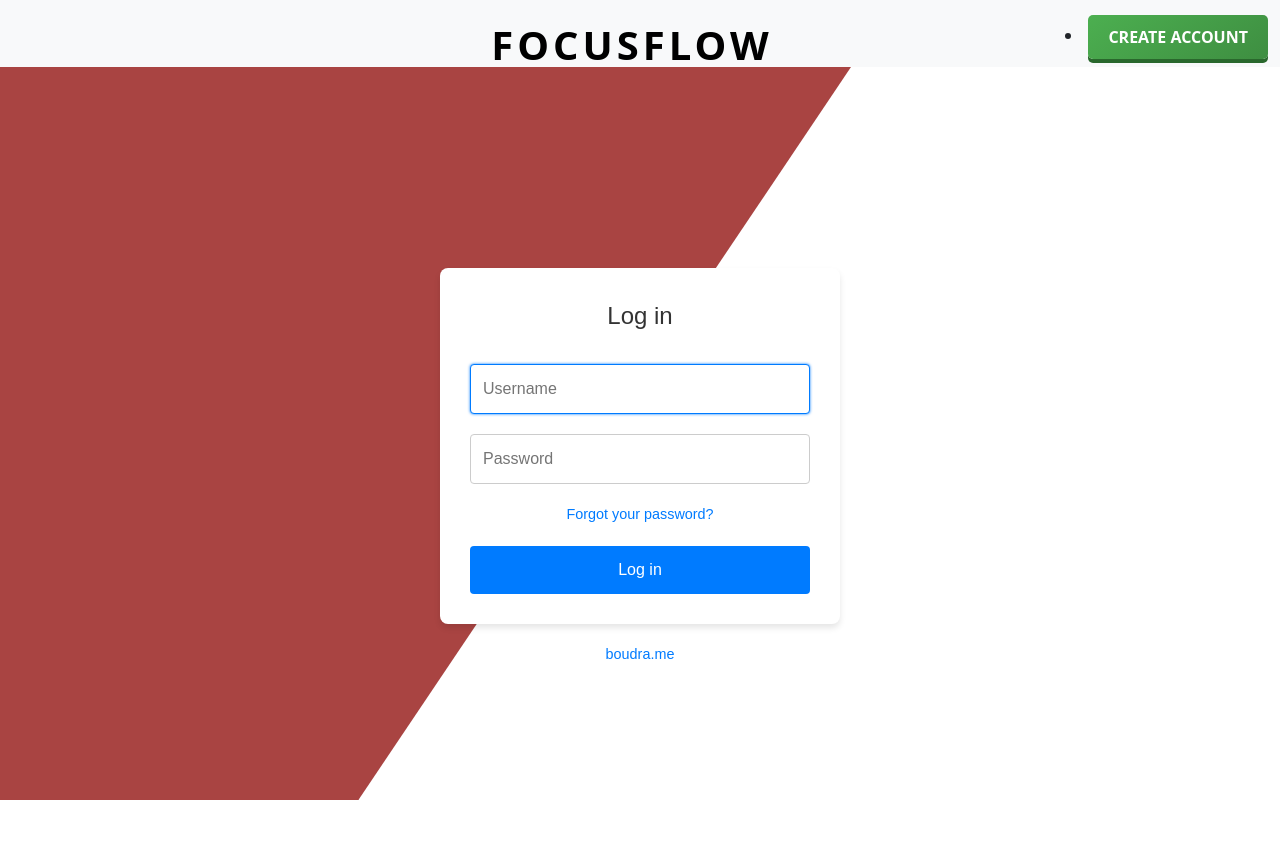
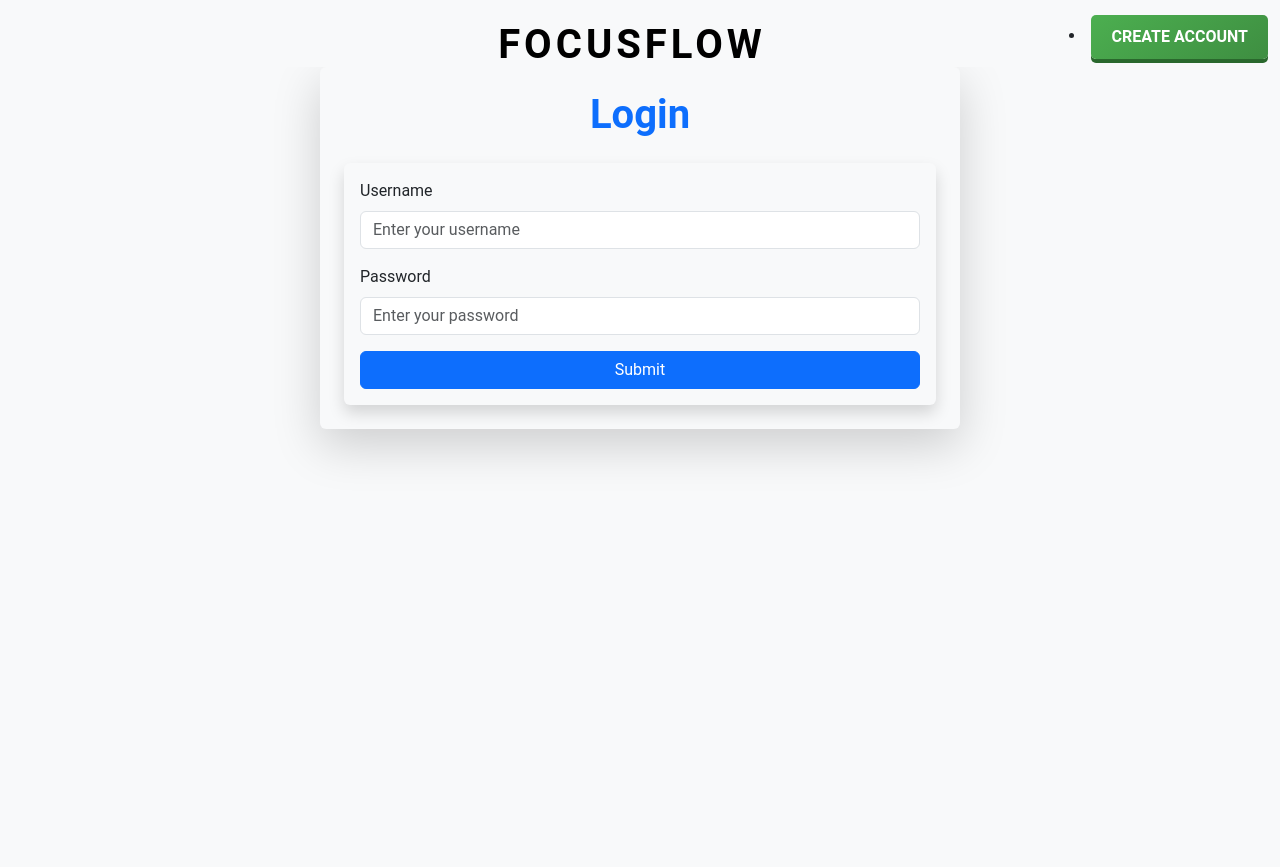
Before and after one commit to KaceyStarr/CSCI3340, a Django app: page / in a window 1280 px wide; the page is wider, and only the part inside the window is pictured. After the commit the page ends 458 px from the top of that part, so only its background shows below. Run offline with Django 5.2, Linux system fonts and the light colour scheme.

Commit message:
homeHTMLTodoLIstUpdated

```diff
--- a/app/templates/home.html
+++ b/app/templates/home.html
@@ -1,137 +1,164 @@
 {% extends 'base.html' %}
 {% block content %}
 
+<div class="col-md-6 offset-md-3 shadow-lg p-4 rounded bg-light">
+  {% if user.is_authenticated %}
+    <h1 class="text-center text-danger mb-4">Welcome, {{ user.username }}!</h1>
+    <div class="mt-4">
+      <h2 class="text-secondary mb-3">Your To-Do List</h2>
+
+      <!-- Input for adding a task -->
+      <div class="input-group mb-3">
+        <input id="taskInput" type="text" class="form-control" placeholder="Enter a new task" />
+        <button id="addTaskBtn" class="btn btn-primary">Add Task</button>
+      </div>
+
+      <!-- Task List -->
+      <ul id="taskList" class="list-group">
+        <!-- Tasks will appear here dynamically -->
+      </ul>
+    </div>
+
+    <script>
+      // JavaScript for To-Do List Functionality
+      document.addEventListener("DOMContentLoaded", function () {
+        const taskInput = document.getElementById("taskInput");
+        const addTaskBtn = document.getElementById("addTaskBtn");
+        const taskList = document.getElementById("taskList");
+
+        // Add task function
+        addTaskBtn.addEventListener("click", function () {
+          const taskText = taskInput.value.trim();
+          if (taskText === "") return;
+
+          // Create new task element
+          const li = document.createElement("li");
+          li.className = "list-group-item d-flex justify-content-between align-items-center";
+
+          // Task text
+          const taskSpan = document.createElement("span");
+          taskSpan.textContent = taskText;
+          taskSpan.style.cursor = "pointer";
+          taskSpan.addEventListener("click", function () {
+            // Make task editable on click
+            const input = document.createElement("input");
+            input.type = "text";
+            input.className = "form-control";
+            input.value = taskSpan.textContent;
+            input.style.width = "70%";
+            input.style.display = "inline-block";
+
+            // Replace span with input
+            li.replaceChild(input, taskSpan);
+
+            // Save changes on blur or Enter key
+            const saveTask = () => {
+              taskSpan.textContent = input.value.trim() || taskText;
+              li.replaceChild(taskSpan, input);
+            };
+
+            input.addEventListener("blur", saveTask);
+            input.addEventListener("keydown", function (e) {
+              if (e.key === "Enter") saveTask();
+            });
+
+            input.focus();
+          });
+
+          li.appendChild(taskSpan);
+
+          // Actions (check and remove)
+          const actionsDiv = document.createElement("div");
+
+          // Check-off button
+          const checkBtn = document.createElement("button");
+          checkBtn.className = "btn btn-sm btn-success me-2";
+          checkBtn.textContent = "✔";
+          checkBtn.addEventListener("click", function () {
+            if (taskSpan.style.textDecoration === "line-through") {
+              taskSpan.style.textDecoration = "none";
+              taskSpan.style.color = "black";
+            } else {
+              taskSpan.style.textDecoration = "line-through";
+              taskSpan.style.color = "gray";
+            }
+          });
+
+          // Remove button
+          const removeBtn = document.createElement("button");
+          removeBtn.className = "btn btn-sm btn-danger";
+          removeBtn.textContent = "🗑";
+          removeBtn.addEventListener("click", function () {
+            taskList.removeChild(li);
+          });
+
+          actionsDiv.appendChild(checkBtn);
+          actionsDiv.appendChild(removeBtn);
+          li.appendChild(actionsDiv);
+
+          // Add task to list
+          taskList.appendChild(li);
+
+          // Clear input field
+          taskInput.value = "";
+        });
+      });
+    </script>
+  {% else %}
+    <h1 class="text-center text-primary mb-4">Login</h1>
+    <form method="POST" action="{% url 'home' %}" class="p-3 shadow rounded bg-light">
+      {% csrf_token %}
+      <div class="mb-3">
+        <label for="username" class="form-label">Username</label>
+        <input type="text" class="form-control" id="username" name="username" placeholder="Enter your username" required>
+      </div>
+      <div class="mb-3">
+        <label for="password" class="form-label">Password</label>
+        <input type="password" class="form-control" id="password" name="password" placeholder="Enter your password" required>
+      </div>
+      <button type="submit" class="btn btn-primary w-100">Submit</button>
+    </form>
+  {% endif %}
+</div>
+
 <style>
-  /* Wrapper Styles */
-  .wrapper {
-    display: flex;
-    flex-direction: column;
-    align-items: center;
-    justify-content: center;
-    height: 100vh;
-    background-color: transparent; /* Transparent to let red shape show */
-    font-family: 'Arial', sans-serif;
-    position: relative; /* Ensure it's above the red shape */
-    z-index: 1;
+  body {
+    background-color: #f8f9fa;
+    font-family: 'Roboto', sans-serif;
   }
-
-  /* Login Form Styles */
-  .login {
-    background: #ffffff;
-    padding: 30px;
-    border-radius: 8px;
-    box-shadow: 0 4px 6px rgba(0, 0, 0, 0.1);
-    text-align: center;
-    width: 100%;
-    max-width: 400px;
+  h1, h2 {
+    font-weight: 700;
   }
-
-  .login .title {
-    font-size: 1.5em;
-    color: #333;
-    margin-bottom: 20px;
+  h1.text-danger {
+    color: red !important;
   }
-
-  .login input[type="text"],
-  .login input[type="password"] {
-    width: 100%;
-    padding: 12px;
-    margin: 10px 0;
-    border: 1px solid #ccc;
-    border-radius: 4px;
-    font-size: 1em;
+  .list-group-item {
+    transition: all 0.3s ease-in-out;
   }
-
-  .login input:focus {
-    outline: none;
-    border-color: #007bff;
-    box-shadow: 0 0 3px #007bff;
+  .list-group-item:hover {
+    background-color: #f1f1f1;
   }
-
-  .login button {
-    width: 100%;
-    padding: 12px;
-    background-color: #007bff;
+  .list-group-item span {
+    font-size: 16px;
+  }
+  .btn-success {
+    background-color: #28a745;
+    border-color: #28a745;
     color: white;
-    border: none;
-    border-radius: 4px;
-    font-size: 1em;
-    cursor: pointer;
-    margin-top: 20px;
   }
-
-  .login button:hover {
-    background-color: #0056b3;
+  .btn-success:hover {
+    background-color: #218838;
+    border-color: #1e7e34;
   }
-
-  .login a {
-    display: block;
-    margin-top: 10px;
-    color: #007bff;
-    text-decoration: none;
-    font-size: 0.9em;
+  .btn-danger {
+    background-color: #dc3545;
+    border-color: #dc3545;
+    color: white;
   }
-
-  .login a:hover {
-    text-decoration: underline;
-  }
-
-  /* Footer Styles */
-  footer {
-    margin-top: 20px;
-    font-size: 0.9em;
-  }
-
-  footer a {
-    color: #007bff;
-    text-decoration: none;
-  }
-
-  footer a:hover {
-    text-decoration: underline;
-  }
-
-  /* Red Shape Styles */
-  .red-shape {
-    position: absolute;
-    top: 0;
-    left: 0;
-    width: 140%;
-    height: 100vh;
-    background: #a94442;
-    clip-path: polygon(0 0, 50% 0, 20% 100%, 0 100%);
-    z-index: -1;
-    box-shadow: 5px 5px 15px 5px rgba(0, 0, 0, 0.3);
-
+  .btn-danger:hover {
+    background-color: #c82333;
+    border-color: #bd2130;
   }
 </style>
 
-<div class="red-shape"></div> <!-- Red shape background -->
-
-<div class="wrapper">
-
-  {% if user.is_authenticated %}
-    <h1>Hello, {{ user.username }}!</h1>
-  {% else %}
-    <form class="login" method="POST" action="{% url 'home' %}">
-      {% csrf_token %}
-      <p class="title">Log in</p>
-      <input type="text" name="username" placeholder="Username" required autofocus />
-
-      <input type="password" name="password" placeholder="Password" required />
-
-      <a href="#">Forgot your password?</a>
-
-      <button type="submit">
-        <span class="state">Log in</span>
-      </button>
-    </form>
-  {% endif %}
-
-  <footer>
-    <a target="_blank" href="http://boudra.me/">boudra.me</a>
-  </footer>
-
-</div>
-
 {% endblock %}
```
